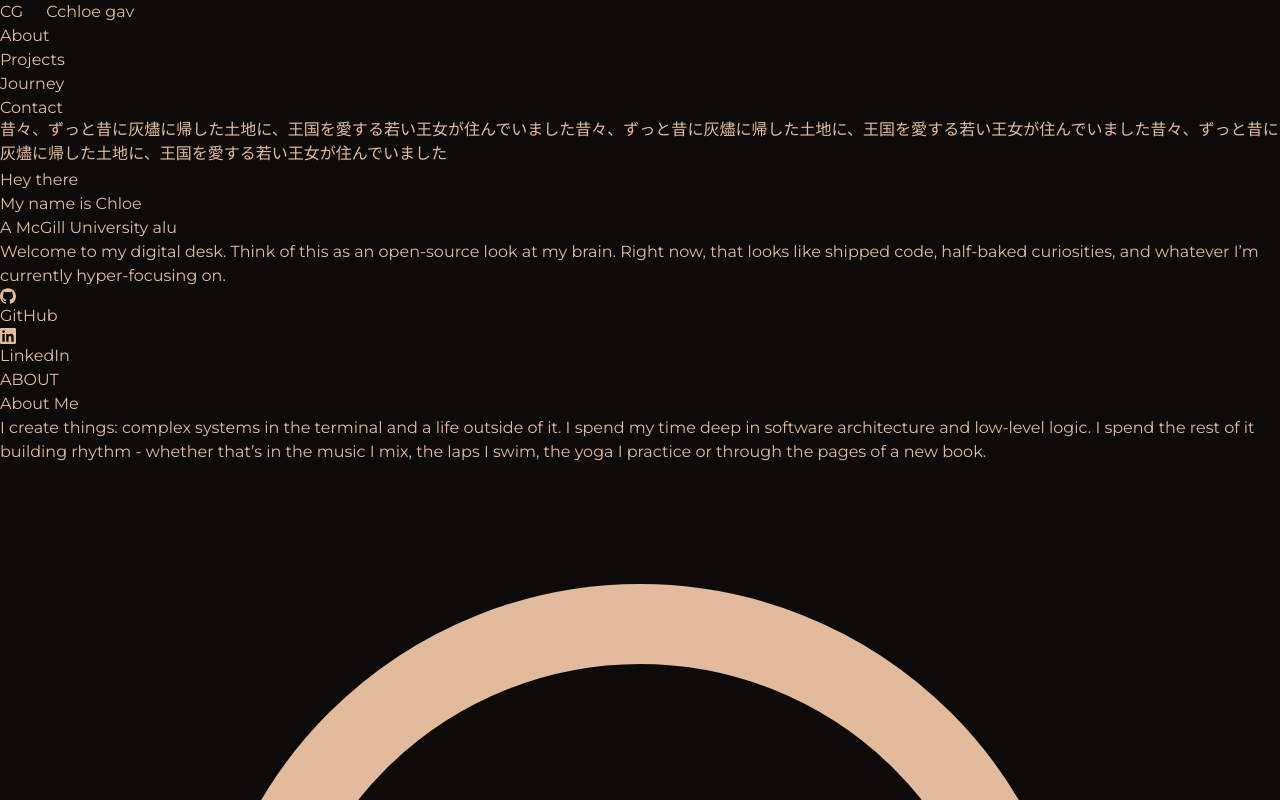
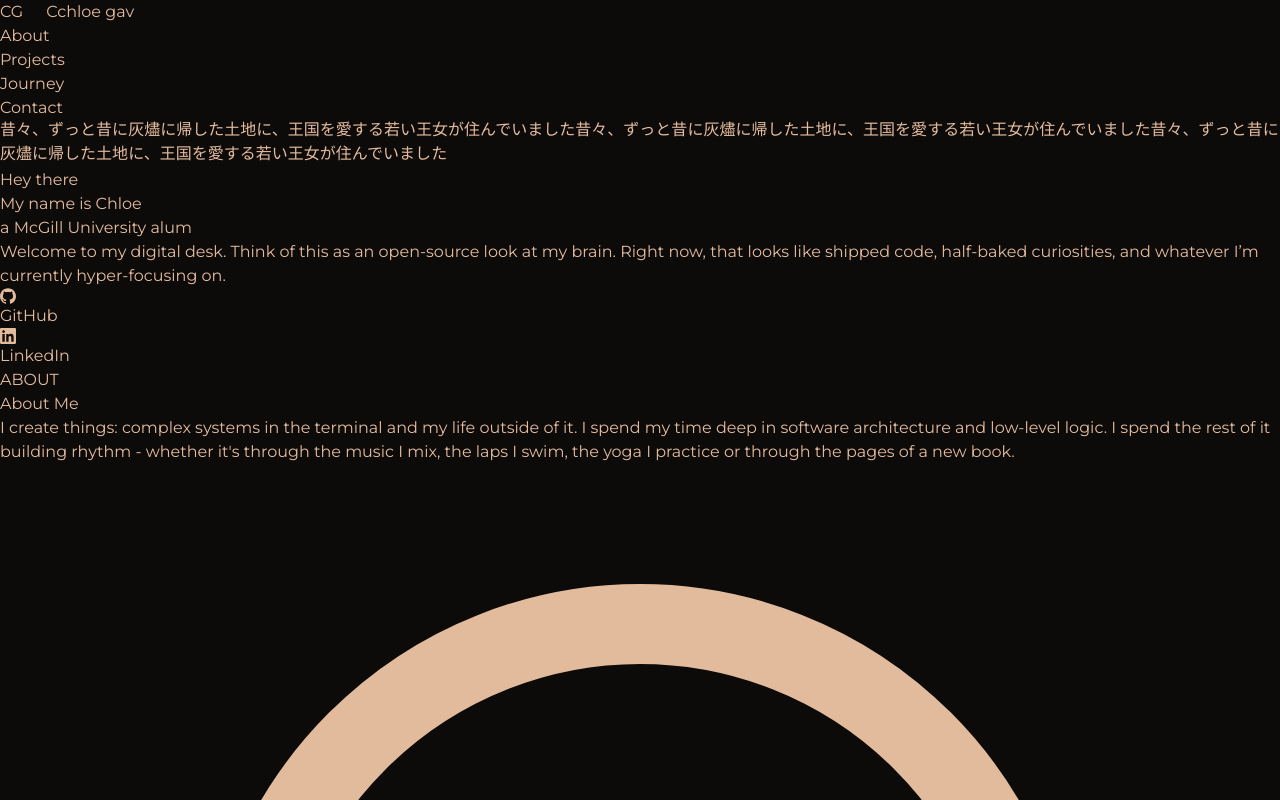
Before and after one commit to cmgvc/chloe-portfolio, a React (Vite) app: page / in a window 1280 px wide. Both pictures are taken after a click on the element "2D website". Shown: the top 800 px of the page. Built offline with nearby package versions, Linux system fonts and the light colour scheme.

Commit message:
update descriptions

```diff
--- a/src/2D/About.tsx
+++ b/src/2D/About.tsx
@@ -59,10 +59,11 @@ export default function About() {
   return (
     <PageLayout label="About" title="About Me" divId="about-div" icon={null}>
       <SectionSubtitle>
-        I create things: complex systems in the terminal and a life outside of
+        I create things: complex systems in the terminal and my life outside of
         it. I spend my time deep in software architecture and low-level logic. I
-        spend the rest of it building rhythm - whether that’s in the music I
-        mix, the laps I swim, the yoga I practice or through the pages of a new book.
+        spend the rest of it building rhythm - whether it's through the music I
+        mix, the laps I swim, the yoga I practice or through the pages of a new
+        book.
       </SectionSubtitle>
 
       <div className="grid grid-cols-2 gap-4 mt-8 w-full max-w-4xl">
@@ -121,7 +122,7 @@ export default function About() {
           </FadeInText>
         ))}
       </div>
-
+      <p className="mt-[3vh] scale-[0.8]">With a deep-seated interest in the kernel.</p>
       <div className="headshot mt-15">
         <img src="/images/chloe_outline.png" alt="Headshot" />
       </div>
--- a/src/components/HeroText.tsx
+++ b/src/components/HeroText.tsx
@@ -23,10 +23,10 @@ export default function HeroText({ className = "" }: HeroTextProps) {
         </FadeInText>
 
         <FadeInText delay={0.6}>
-          <h2 className="text-xl mt-4">
-            A{" "}
+          <h2 className="text-xl mt-4 text-[#b47249] font-semibold">
+            a
             <TypingLabel
-              className="text-[#b47249] font-semibold"
+              className=""
               words={TYPING_TEXTS}
             />
           </h2>
--- a/src/data/home.ts
+++ b/src/data/home.ts
@@ -3,12 +3,17 @@ export const TYPING_SPEED = 60;
 export const TYPING_DELAY = 1000;
 
 export const TYPING_TEXTS = [
-    "McGill University alumnus",
-    "Bachelor of Science graduate",
-    "Software Developer",
-    "Full Stack Developer",
-    "Frontend Developer",
-    "Backend Developer",
-    "Tech Enthusiast",
-    "UI/UX Designer",
+    " McGill University alumnus",
+    " Bachelor of Science graduate",
+    " Software developer",
+    " Full stack developer",
+    "n Embedded engineer",
+    " Backend developer",
+    " Bibliophile",
+    " World traveller",
+    "n Amature DJ",
+    " Retired competitive swimmer",
+    " Yoga practitioner",
+    " UI/UX designer",
+    " Tech enthusiast",
 ];
```
